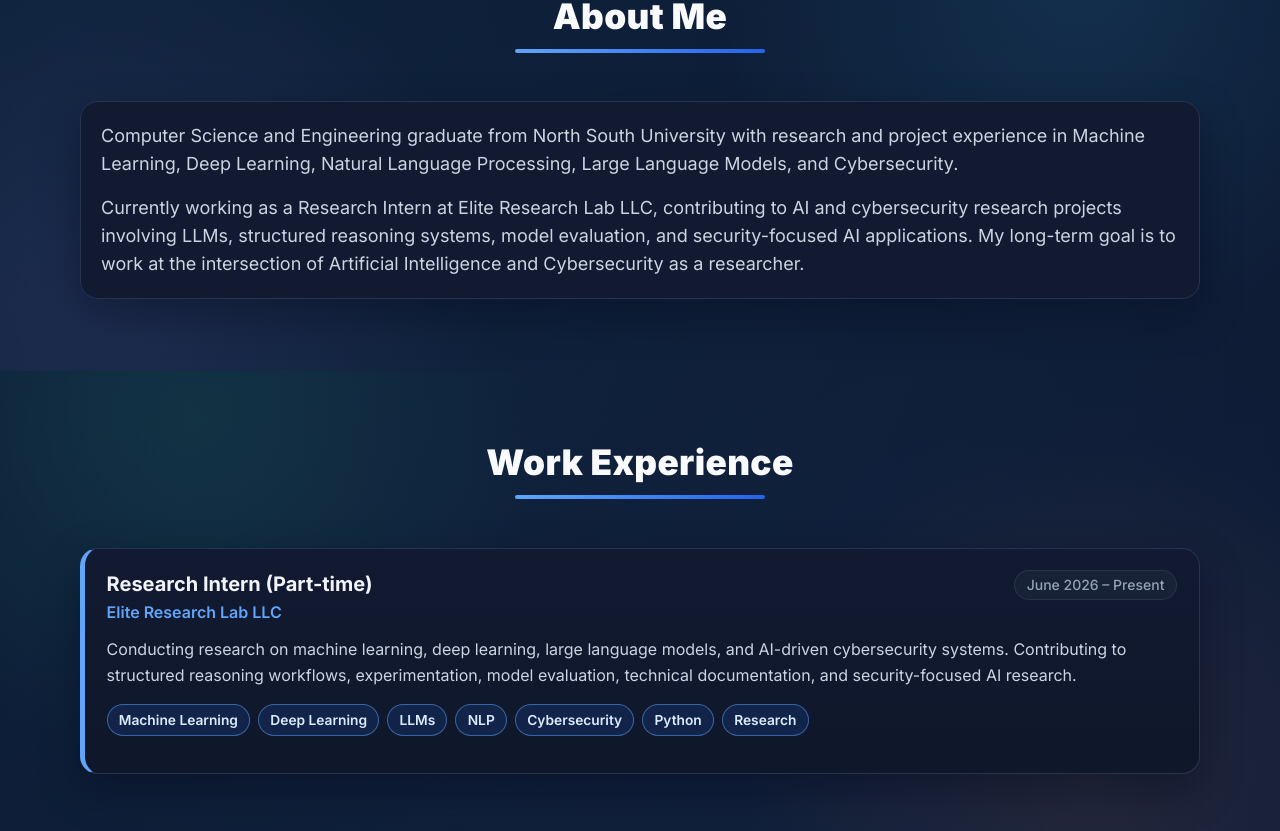
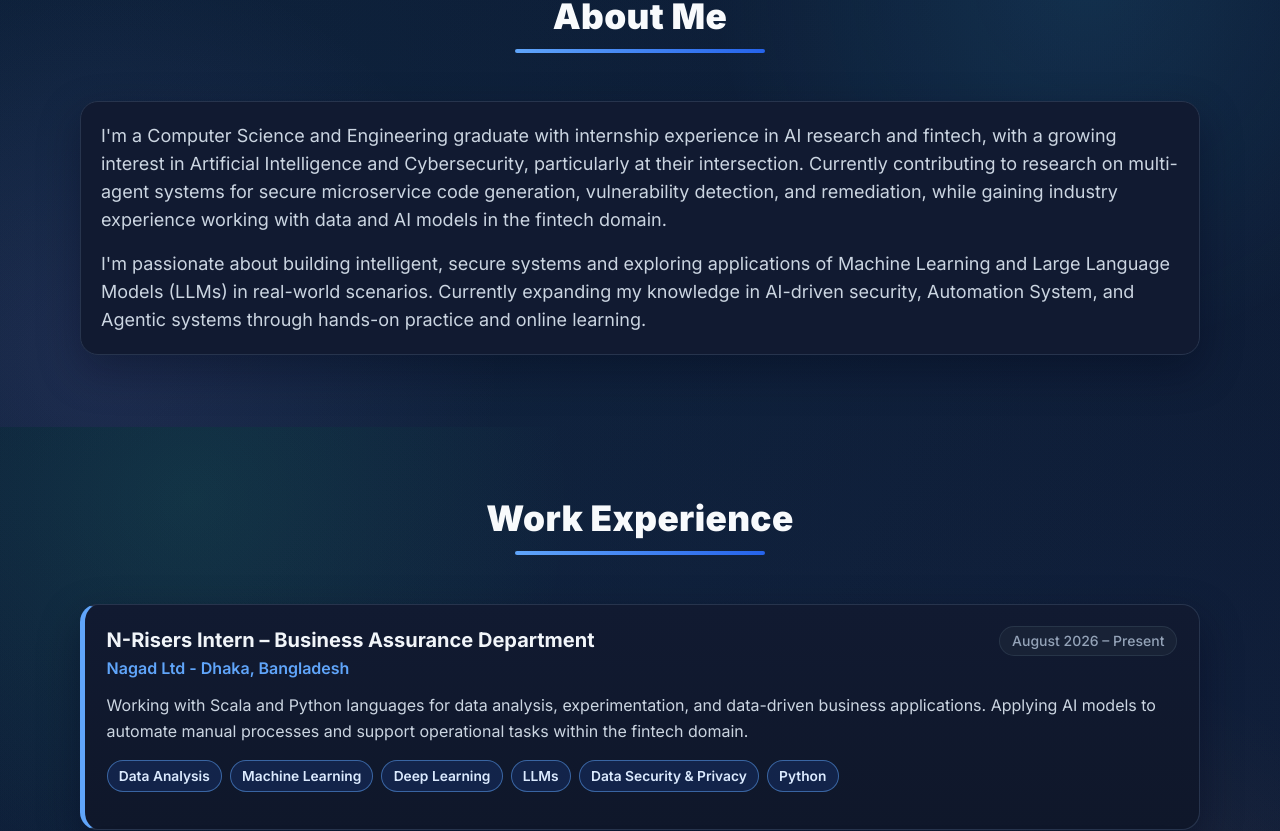
Before and after one commit to sajan-sarker/sajan-sarker.github.io, a React (Vite) app: page / in a window 1280 px wide. Shown: the part 800-1631 px from the top of the page. Built offline with nearby package versions, Linux system fonts and the light colour scheme.

Commit message:
add activities section, add new certifications, update resume url

```diff
--- a/src/App.jsx
+++ b/src/App.jsx
@@ -6,6 +6,7 @@ import ExperienceSection from './components/ExperienceSection';
 import EducationSection from './components/EducationSection';
 import ProjectsSection from './components/ProjectsSection';
 import SkillsSection from './components/SkillsSection';
+import ActivitiesSection from './components/ActivitiesSection';
 import CertificationsSection from './components/CertificationsSection';
 import ContactSection from './components/ContactSection';
 import Footer from './components/Footer';
@@ -32,6 +33,7 @@ export default function App() {
         <EducationSection />
         <ProjectsSection />
         <SkillsSection />
+        <ActivitiesSection />
         <CertificationsSection onImageClick={setModalSrc} />
         <ContactSection />
       </main>
--- /dev/null
+++ b/src/components/ActivitiesSection.jsx
@@ -0,0 +1,45 @@
+import data from '../data/data.json';
+
+export default function ActivitiesSection() {
+  const activities = data.activities;
+
+  return (
+    <section id="activities" className="section-wrapper">
+      <div className="max-w-6xl mx-auto px-4">
+        <h2 className="section-heading">Activities</h2>
+        <div className="space-y-6">
+          {activities.map((activity, index) => {
+            const bullets = Array.isArray(activity.bullets) ? activity.bullets : [];
+            const links = Array.isArray(activity.links) ? activity.links : [];
+
+            return (
+              <article key={index} className="project-card reveal">
+                <div className="flex flex-col md:flex-row md:items-start md:justify-between gap-1 mb-3">
+                <div>
+                  <h3 className="text-xl font-bold text-slate-100">{activity.organization}</h3>
+                  <p className="text-accent font-semibold mt-0.5">{activity.title}</p>
+                </div>
+                <span className="text-slate-400 text-sm font-medium whitespace-nowrap mt-1 md:mt-0 bg-slate-800/60 border border-slate-700/60 px-3 py-1 rounded-full self-start">
+                  {activity.period}
+                </span>
+              </div>
+                <ul>
+                  {bullets.map((bullet, i) => (
+                    <li key={i}>{bullet}</li>
+                  ))}
+                </ul>
+                {links.length > 0 &&
+                  links.map(({ label, href }) => (
+                    <a key={href} href={href} target="_blank" rel="noopener noreferrer" className="mr-3">
+                      {label}
+                    </a>
+                  ))
+                }
+              </article>
+            );
+          })}
+        </div>
+      </div>
+    </section>
+  );
+}
--- a/src/data/data.json
+++ b/src/data/data.json
@@ -13,7 +13,7 @@
     { "label": "LinkedIn",   "href": "https://linkedin.com/in/sajan-sarker",      "icon": "fab fa-linkedin" },
     { "label": "GitHub",     "href": "https://github.com/sajan-sarker",           "icon": "fab fa-github" },
     { "label": "TryHackMe",  "href": "https://tryhackme.com/p/sajan.k.sarker",   "icon": "fa-solid fa-shield-halved" },
-    { "label": "Resume",     "href": "https://drive.google.com/file/d/1RQPIx8zyRpi2qJL4LImpVIJ9IEWDSM0w/view?usp=sharing", "icon": "fa-solid fa-file-lines" }
+    { "label": "Resume",     "href": "https://sajansarker.me/my_resume/Sajan_Kumer_Sarker.pdf", "icon": "fa-solid fa-file-lines" }
   ],
   "heroButtons": [
     { "text": "View Projects", "href": "#projects", "variant": "primary" },
@@ -21,14 +21,28 @@
   ],
   "about": {
     "paragraphs": [
-      "Computer Science and Engineering graduate from North South University with research and project experience in Machine Learning, Deep Learning, Natural Language Processing, Large Language Models, and Cybersecurity.",
-      "Currently working as a Research Intern at Elite Research Lab LLC, contributing to AI and cybersecurity research projects involving LLMs, structured reasoning systems, model evaluation, and security-focused AI applications. My long-term goal is to work at the intersection of Artificial Intelligence and Cybersecurity as a researcher."
+      "I'm a Computer Science and Engineering graduate with internship experience in AI research and fintech, with a growing interest in Artificial Intelligence and Cybersecurity, particularly at their intersection. Currently contributing to research on multi-agent systems for secure microservice code generation, vulnerability detection, and remediation, while gaining industry experience working with data and AI models in the fintech domain.",
+      "I'm passionate about building intelligent, secure systems and exploring applications of Machine Learning and Large Language Models (LLMs) in real-world scenarios. Currently expanding my knowledge in AI-driven security, Automation System, and Agentic systems through hands-on practice and online learning."
     ]
   },
   "experience": [
     {
+      "role": "N-Risers Intern – Business Assurance Department",
+      "company": "Nagad Ltd - Dhaka, Bangladesh",
+      "period": "August 2026 – Present",
+      "description": "Working with Scala and Python languages for data analysis, experimentation, and data-driven business applications. Applying AI models to automate manual processes and support operational tasks within the fintech domain.",
+      "tags": [
+        "Data Analysis",
+        "Machine Learning",
+        "Deep Learning",
+        "LLMs",
+        "Data Security & Privacy",
+        "Python"
+      ]
+    },
+    {
       "role": "Research Intern (Part-time)",
-      "company": "Elite Research Lab LLC",
+      "company": "Elite Research Lab LLC - Remote (USA)",
       "period": "June 2026 – Present",
       "description": "Conducting research on machine learning, deep learning, large language models, and AI-driven cybersecurity systems. Contributing to structured reasoning workflows, experimentation, model evaluation, technical documentation, and security-focused AI research.",
       "tags": [
@@ -277,6 +291,28 @@
       ]
     }
   ],
+  "activities": [
+    {
+      "title": "Participant, Aspire Leaders Program",
+      "organization": "Aspire Institute",
+      "period": "July 2026 – Present",
+      "bullets": [
+        "Selected for a global leadership development program.",
+        "Developing leadership, communication, networking, and career skills."
+      ]
+    },
+    {
+      "title": "Participant, ML Summer School 2026",
+      "organization": "Cohere Labs",
+      "period": "July 2026 – August 2026",
+      "bullets": [
+        "Participated in 12 sessions, gaining practical exposure to modern ML, LLMs, AI agents, and ML research"
+      ],
+      "links": [
+        { "label": "Credential",      "href": "https://credsverse.com/credentials/86e12f37-0cf5-41dd-af6c-59d8a5094a7e" }
+      ]
+    }
+  ],
   "certifications": [
     {
       "title": "Pre Security Learning Path",
@@ -287,6 +323,11 @@
       "title": "Google Cloud Gen AI Academy APAC Edition (Cohort 1)",
       "img": "/sajan-sarker/img/Google Cloud Gen AI Academy APAC Edition (Cohort 1).jpg",
       "credentialUrl": "https://certificate.hack2skill.com/verify/2026H2S04GCGENAIAPACC1-P01483"
+    },
+    {
+      "title": "Google Cloud Gen AI Academy APAC Edition (Cohort 2)",
+      "img": "/sajan-sarker/img/Google Cloud Gen AI Academy APAC Edition (Cohort 2).jpg",
+      "credentialUrl": "https://certificate.hack2skill.com/verify/2026H2S07GCGENAIAPACC2-P01556"
     },
     {
       "title": "Associate AI Engineer for Developers",
```
Also changed, not shown: public/img/Google Cloud Gen AI Academy APAC Edition (Cohort 2).jpg (added).
